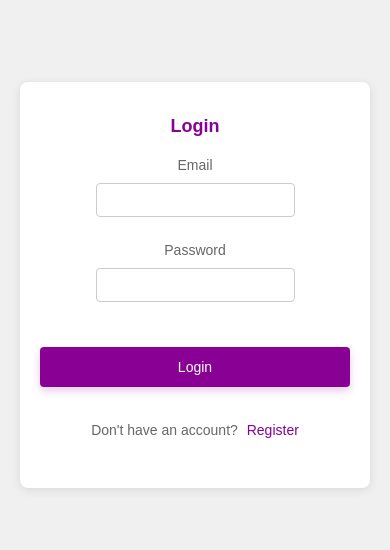
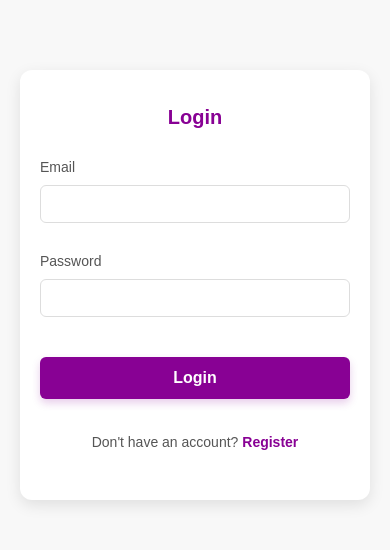
Before and after one commit to Amr-Shwieky2/Net--project, a React (Vite) app: page /login in a window 390 px wide. Shown: the part 263-813 px from the top of the page. Built offline with nearby package versions, Linux system fonts and the light colour scheme; no server answers; the database is empty.

Commit message:
update the style

```diff
--- a/src/components/LoginRegister.jsx
+++ b/src/components/LoginRegister.jsx
@@ -11,6 +11,7 @@ const LoginRegister = () => {
     email: '',
     password: '',
     confirmPassword: '', // Used for registration
+    secretCode: '', // New field for the secret code
   });
   const [error, setError] = useState(null);
 
@@ -22,6 +23,7 @@ const LoginRegister = () => {
       email: '',
       password: '',
       confirmPassword: '',
+      secretCode: '', // Reset secret code
     });
     setError(null);
   };
@@ -34,6 +36,12 @@ const LoginRegister = () => {
   const handleSubmit = async (e) => {
     e.preventDefault();
     setError(null);
+
+    // Validate secret code only during registration
+    if (!isLogin && formData.secretCode !== 'neta@-project') {
+      setError('Invalid secret code');
+      return;
+    }
 
     if (!isLogin && formData.password !== formData.confirmPassword) {
       setError('Passwords do not match');
@@ -85,6 +93,7 @@ const LoginRegister = () => {
             />
           </div>
           {!isLogin && (
+            <>
               <div className="form-group">
                 <label className="form-label">Confirm Password</label>
                 <input
@@ -96,6 +105,20 @@ const LoginRegister = () => {
                   required
                 />
               </div>
+              {/* Secret Code Input Field */}
+              <div className="form-group">
+                <label className="form-label">Secret Code</label>
+                <input
+                  type="text"
+                  name="secretCode"
+                  className="form-input"
+                  value={formData.secretCode}
+                  onChange={handleChange}
+                  placeholder="Enter the secret code"
+                  required
+                />
+              </div>
+            </>
           )}
           <button type="submit" className="auth-button">
             {isLogin ? 'Login' : 'Register'}
--- a/src/components/style/auth.css
+++ b/src/components/style/auth.css
@@ -4,77 +4,90 @@
   justify-content: center;
   align-items: center;
   height: 100vh;
-  background-color: #f0f0f0;
-  padding: 20px; /* Added padding to ensure spacing on smaller screens */
+  background-color: #f8f8f8;
+  padding: 20px;
 }
 
 /* Form styling for login and registration */
 .auth-form {
-  background-color: #fff;
+  background-color: #ffffff;
   padding: 40px;
-  border-radius: 8px;
-  box-shadow: 0 2px 10px rgba(0, 0, 0, 0.1);
+  border-radius: 12px;
+  box-shadow: 0 5px 15px rgba(0, 0, 0, 0.1);
   width: 100%;
-  max-width: 400px; /* Max-width for larger screens */
+  max-width: 400px;
   text-align: center;
+  transition: all 0.3s ease-in-out;
 }
 
+/* Form Heading */
 .auth-form-heading {
-  margin-bottom: 20px;
-  font-size: 24px;
-  color: #880194; /* Your preferred primary color */
+  margin-bottom: 30px;
+  font-size: 26px;
+  color: #880194; /* Primary color */
+  font-weight: bold;
 }
 
 /* Form group for inputs */
 .form-group {
-  margin-bottom: 20px;
+  margin-bottom: 25px;
+  text-align: left;
+  width: 100%; /* Ensure full width alignment */
 }
 
 .form-label {
   display: block;
   font-size: 14px;
-  margin-bottom: 5px;
-  color: #666;
+  margin-bottom: 8px;
+  color: #555;
 }
 
 .form-input {
-  width: 100%;
-  padding: 10px;
-  border-radius: 4px;
-  border: 1px solid #ccc;
+  width: 100%; /* Match button width */
+  padding: 12px 15px;
+  border-radius: 6px;
+  border: 1px solid #ddd;
   font-size: 16px;
-  box-sizing: border-box; /* Ensure input fields respect padding */
+  box-sizing: border-box;
+  transition: border-color 0.3s ease-in-out;
+}
+
+.form-input:focus {
+  border-color: #880194;
+  outline: none;
 }
 
 /* Button styling */
 .auth-button {
   width: 100%; /* Ensure the button matches the width of the inputs */
-  padding: 12px; /* Slightly larger padding for consistency */
+  padding: 14px;
   border: none;
-  background-color: #880194; /* Your preferred primary color */
-  color: white;
+  background-color: #880194;
+  color: #ffffff;
   font-size: 16px;
-  border-radius: 4px;
+  font-weight: bold;
+  border-radius: 6px;
   cursor: pointer;
-  transition: background-color 0.3s;
-  box-sizing: border-box; /* Ensure button respects padding */
+  margin-top: 10px;
+  transition: background-color 0.3s ease-in-out, box-shadow 0.3s ease-in-out;
 }
 
 .auth-button:hover {
-  background-color: #660173; /* Darker shade for hover */
+  background-color: #660173;
+  box-shadow: 0 4px 12px rgba(136, 1, 148, 0.3);
 }
 
 /* Toggle text (Login/Register switch) */
 .toggle-text {
   margin-top: 20px;
-  font-size: 14px;
-  color: #666;
+  font-size: 15px;
+  color: #555;
 }
 
 .toggle-link {
-  color: #880194; /* Your preferred primary color */
+  color: #880194;
   cursor: pointer;
-  margin-left: 5px;
+  font-weight: bold;
 }
 
 .toggle-link:hover {
@@ -85,50 +98,64 @@
 .error-text {
   color: red;
   font-size: 14px;
-  margin-bottom: 10px;
+  margin-bottom: 15px;
+  background: #ffe6e6;
+  padding: 10px;
+  border: 1px solid #ff0000;
+  border-radius: 6px;
 }
 
 /* Responsive Design */
 @media (max-width: 768px) {
   .auth-form {
     padding: 30px;
-    width: 100%;
-    max-width: 90%; /* Make the form almost full-width on smaller screens */
+    max-width: 95%;
   }
 
   .auth-form-heading {
-    font-size: 20px; /* Slightly smaller for mobile screens */
+    font-size: 22px;
   }
 
   .auth-button {
-    padding: 12px; /* Slightly bigger buttons for touch screens */
+    padding: 12px;
   }
 
   .form-input {
     font-size: 14px;
+    padding: 10px 12px;
   }
 }
 
 @media (max-width: 480px) {
   .auth-form {
     padding: 20px;
-    width: 100%;
-    max-width: 100%; /* Full width for smaller devices */
+    max-width: 100%;
   }
 
   .auth-form-heading {
-    font-size: 18px; /* Smaller heading for mobile */
+    font-size: 20px;
   }
 
   .form-group {
-    margin-bottom: 15px; /* Less spacing between form fields */
+    margin-bottom: 20px;
   }
 
   .form-input {
-    padding: 8px; /* Smaller padding for input fields on smaller screens */
+    padding: 10px 12px;
+    font-size: 14px;
   }
 
   .auth-button {
-    font-size: 14px; /* Slightly smaller button text */
+    padding: 12px;
+    font-size: 16px;
+  }
+
+  .toggle-text {
+    font-size: 14px;
+  }
+
+  .error-text {
+    font-size: 12px;
+    padding: 8px;
   }
 }
```
Lines whose indentation alone changed are shown as unchanged.
